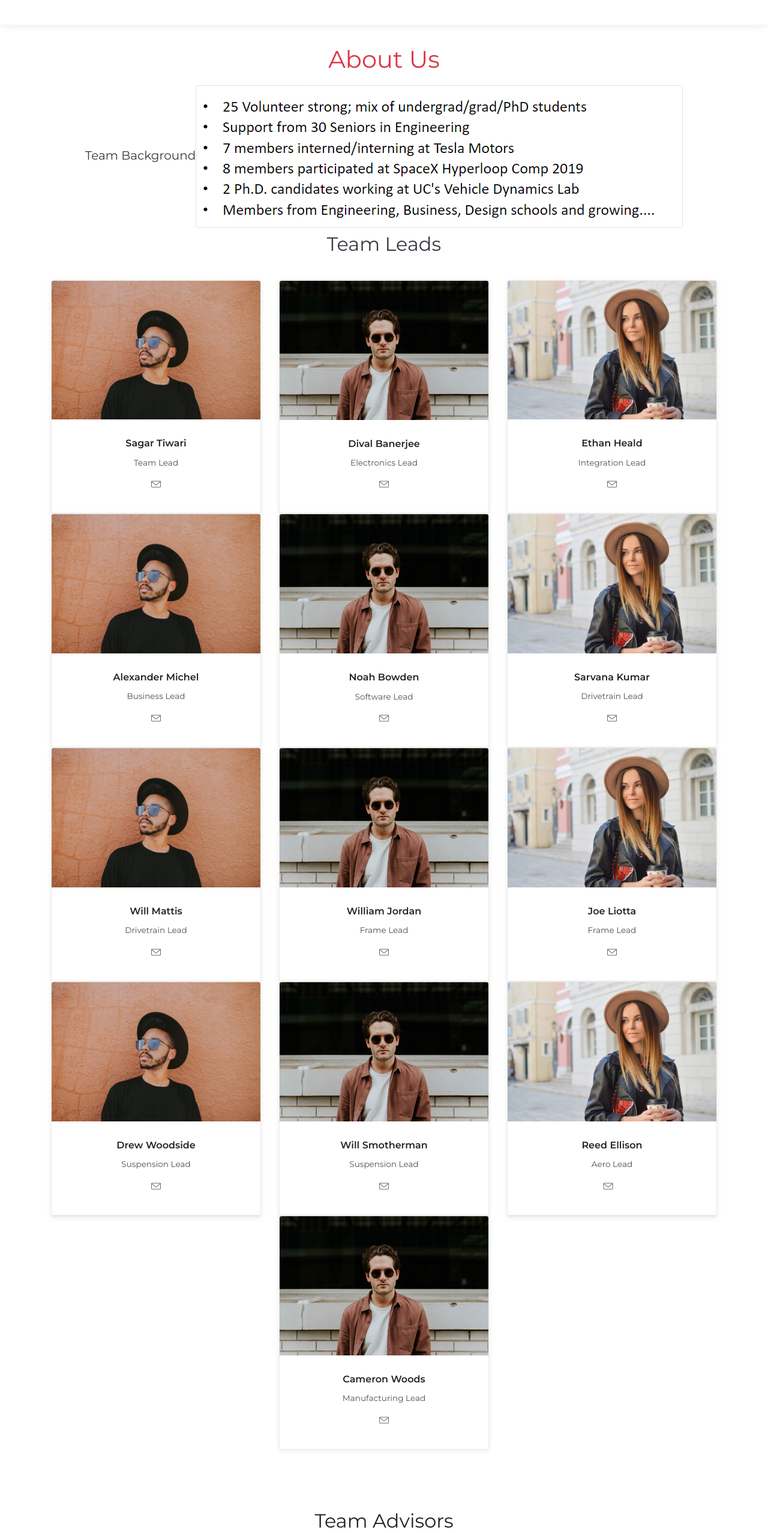
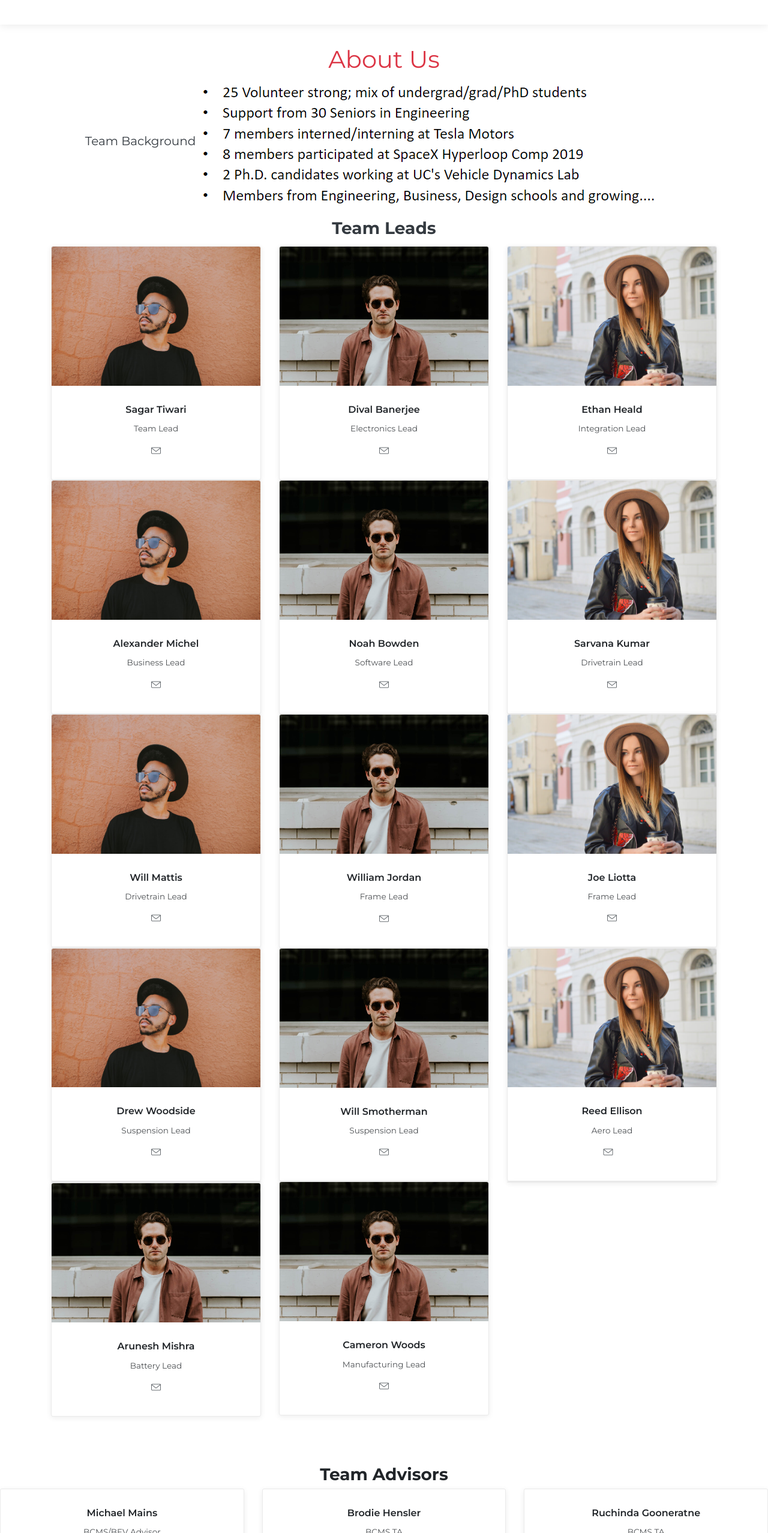
Before and after one commit to keerthi-sekar/BEV.github.io, a plain HTML site: page about-us.html in a window 1280 px wide. Shown: the part 85-2640 px from the top of the page at 60% size. Drawn offline with Linux system fonts and the light colour scheme; some packages are replaced by stand-ins of ours; a script that the page names is missing.

Commit message:
Add team member and adjust spacing

```diff
--- a/about-us.html
+++ b/about-us.html
@@ -29,12 +29,12 @@
         </div>
     </nav>
     <main class="page">
-        <section class="clean-block about-us">
+        <section class="clean-block about-us" style="height: 2446px;">
             <div class="container">
                 <div class="text-center block-heading">
-                    <h1 class="text-danger" style="color: var(--dark);border-color: var(--danger);">About Us</h1>
-                    <h5 class="text-center text-dark" style="color: var(--dark);border-color: var(--danger);">Team Background<img class="img-thumbnail" src="assets/img/tech/team.png"></h5>
-                    <h2 class="text-dark" style="color: var(--dark);border-color: var(--danger);">Team Leads</h2>
+                    <h1 class="text-danger" style="color: var(--dark);border-color: var(--danger);height: 24px;">About Us</h1>
+                    <h5 class="text-center text-dark" style="color: var(--dark);border-color: var(--danger);">Team Background<img class="img-thumbnail" src="assets/img/tech/team.png" style="border-color: rgba(52,58,64,0);"></h5>
+                    <h3 class="text-dark" style="color: var(--dark);border-color: var(--danger);height: 6px;"><strong>Team Leads</strong></h3>
                 </div>
                 <div class="row justify-content-center">
                     <div class="col-sm-6 col-lg-4">
@@ -155,6 +155,13 @@
                 <div class="row justify-content-center">
                     <div class="col-sm-6 col-lg-4">
                         <div class="card clean-card text-center"></div>
+                        <div class="card clean-card text-center"><img class="card-img-top w-100 d-block" src="assets/img/avatars/avatar2.jpg">
+                            <div class="card-body info">
+                                <h4 class="card-title">Arunesh Mishra</h4>
+                                <p class="card-text">Battery Lead</p>
+                                <div class="icons"><a href="mailto:mishraa5@mail.uc.edu"><i class="icon-envelope" style="color: var(--dark);"></i></a></div>
+                            </div>
+                        </div>
                     </div>
                     <div class="col-sm-6 col-lg-4">
                         <div class="card clean-card text-center"><img class="card-img-top w-100 d-block" src="assets/img/avatars/avatar2.jpg">
@@ -172,7 +179,7 @@
             </div>
         </section>
         <section class="text-center clean-block about-us">
-            <h2 class="text-center">Team Advisors</h2>
+            <h3 class="text-center" style="height: 32px;"><strong>Team Advisors</strong></h3>
             <div class="row justify-content-center">
                 <div class="col-sm-6 col-lg-4">
                     <div class="card clean-card text-center">
@@ -206,10 +213,8 @@
         <section class="text-center clean-block about-us"><img src="assets/img/tech/pics.png"></section>
     </main>
     <footer class="page-footer dark">
-        <div class="footer-copyright">
-            <p class="text-light">© 2021 Bearcat Electric Vehicle</p>
-            <p class="text-lowercase text-center text-white-50" style="text-align: center;opacity: 0.53;"><em>Website Created by: </em><a href="https://www.linkedin.com/in/keerthi-sekar/"><em>Keerthi Sekar</em></a></p>
-        </div>
+        <p class="text-center text-light">© 2021 Bearcat Electric Vehicle</p>
+        <p class="text-lowercase text-center text-white-50" style="text-align: center;opacity: 0.53;"><em>Website Created by: </em><a href="https://www.linkedin.com/in/keerthi-sekar/"><em>Keerthi Sekar</em></a></p>
     </footer>
     <script src="assets/js/jquery.min.js"></script>
     <script src="assets/bootstrap/js/bootstrap.min.js"></script>
```
Also changed, not shown: contact-us.html (+2 -4 lines), design.html (+2 -4 lines), index.html (+2 -4 lines), sponsors.html (+2 -4 lines).
